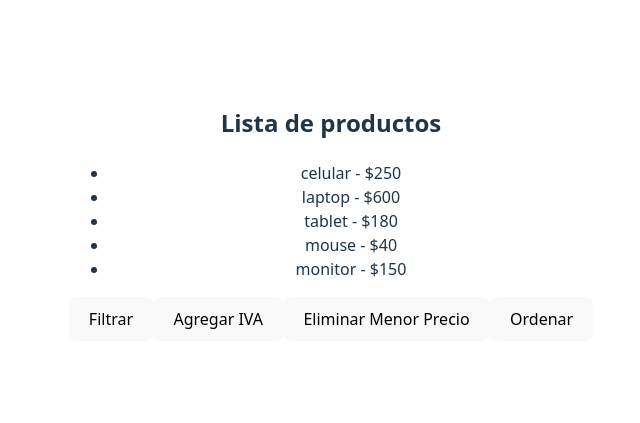
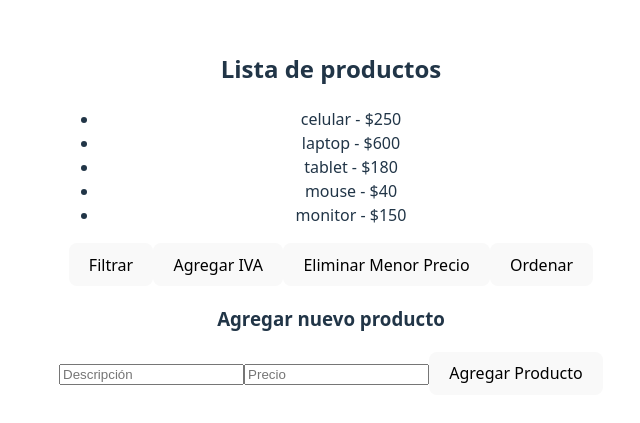
Before and after one commit to LisandroPR/PV_TP03_GRUPO18, a React (Vite) app: page / in a window 1280 px wide. Shown: the part 187-610 px from the top of the page, without its empty margins (309-949 px from the left). Built offline with nearby package versions, Linux system fonts and the light colour scheme.

Commit message:
Guanuco Carlos y Luciano Giron

```diff
--- a/src/assets/components/Producto.jsx
+++ b/src/assets/components/Producto.jsx
@@ -1,6 +1,6 @@
 import { useState } from "react";
-import mostrar_objetos from "./funcion1_EJ_AD"  //importa la funcion para mostrar los objetos
-import agregarIVA from "./funcion3_EJ_AD";  //punto 3
+import mostrar_objetos from "./funcion1_EJ_AD";  // Importa la función para mostrar los objetos
+import agregarIVA from "./funcion3_EJ_AD";  // Punto 3
 
 function Producto() {
   const [productos, setProductos] = useState([
@@ -10,6 +10,16 @@ function Producto() {
     { descripcion: "mouse", precio: 40 },
     { descripcion: "monitor", precio: 150 },
   ]);
+
+  const [nuevoProducto, setNuevoProducto] = useState({ descripcion: '', precio: '' });
+
+  const handleChange = (e) => {
+    const { name, value } = e.target;
+    setNuevoProducto((prevState) => ({
+      ...prevState,
+      [name]: value,
+    }));
+  };
 
   const filtrarproductos = () => {
     const filtrados = productos.filter(p => p.precio > 100);
@@ -33,6 +43,18 @@ function Producto() {
     setProductos(ordenados);
   };
 
+  const agregarProducto = () => {
+    if (nuevoProducto.descripcion && nuevoProducto.precio) {
+      setProductos([
+        ...productos,
+        {
+          descripcion: nuevoProducto.descripcion,
+          precio: parseFloat(nuevoProducto.precio),
+        }
+      ]);
+      setNuevoProducto({ descripcion: '', precio: '' });  // Limpiar el formulario
+    }
+  };
 
   return (
     <div>
@@ -48,10 +70,27 @@ function Producto() {
       <button onClick={agregarivah}>Agregar IVA</button>
       <button onClick={eliminarPrecio}>Eliminar Menor Precio</button>
       <button onClick={ordenarProductos}>Ordenar</button>
+
+      <div>
+        <h3>Agregar nuevo producto</h3>
+        <input
+          type="text"
+          name="descripcion"
+          placeholder="Descripción"
+          value={nuevoProducto.descripcion}
+          onChange={handleChange}
+        />
+        <input
+          type="number"
+          name="precio"
+          placeholder="Precio"
+          value={nuevoProducto.precio}
+          onChange={handleChange}
+        />
+        <button onClick={agregarProducto}>Agregar Producto</button>
+      </div>
     </div>
   );
-
 }
 
-
-export default Producto;    // exporto el componente producto
+export default Producto;
--- a/src/assets/components/funcion3_EJ_AD.jsx
+++ b/src/assets/components/funcion3_EJ_AD.jsx
@@ -1,14 +1,8 @@
-function agregarIVA(productos) {
-    const productosIVA = productos.map((producto) => {
-      return {
-        descripcion: producto.descripcion,
-        precio: (producto.precio * 1.21).toFixed(2),
-      };
-    });
+const agregarIVA = (productos) => {
+  return productos.map(producto => ({
+    ...producto,
+    precio: producto.precio * 1.21,
+  }));
+};
 
-    productosIVA.forEach((p) => {
-      console.log(`Producto: ${p.descripcion} - Precio con IVA: $${p.precio}`);
-    });
-  }
-
-  export default agregarIVA;
+export default agregarIVA;
```
Lines whose indentation alone changed are shown as unchanged.
